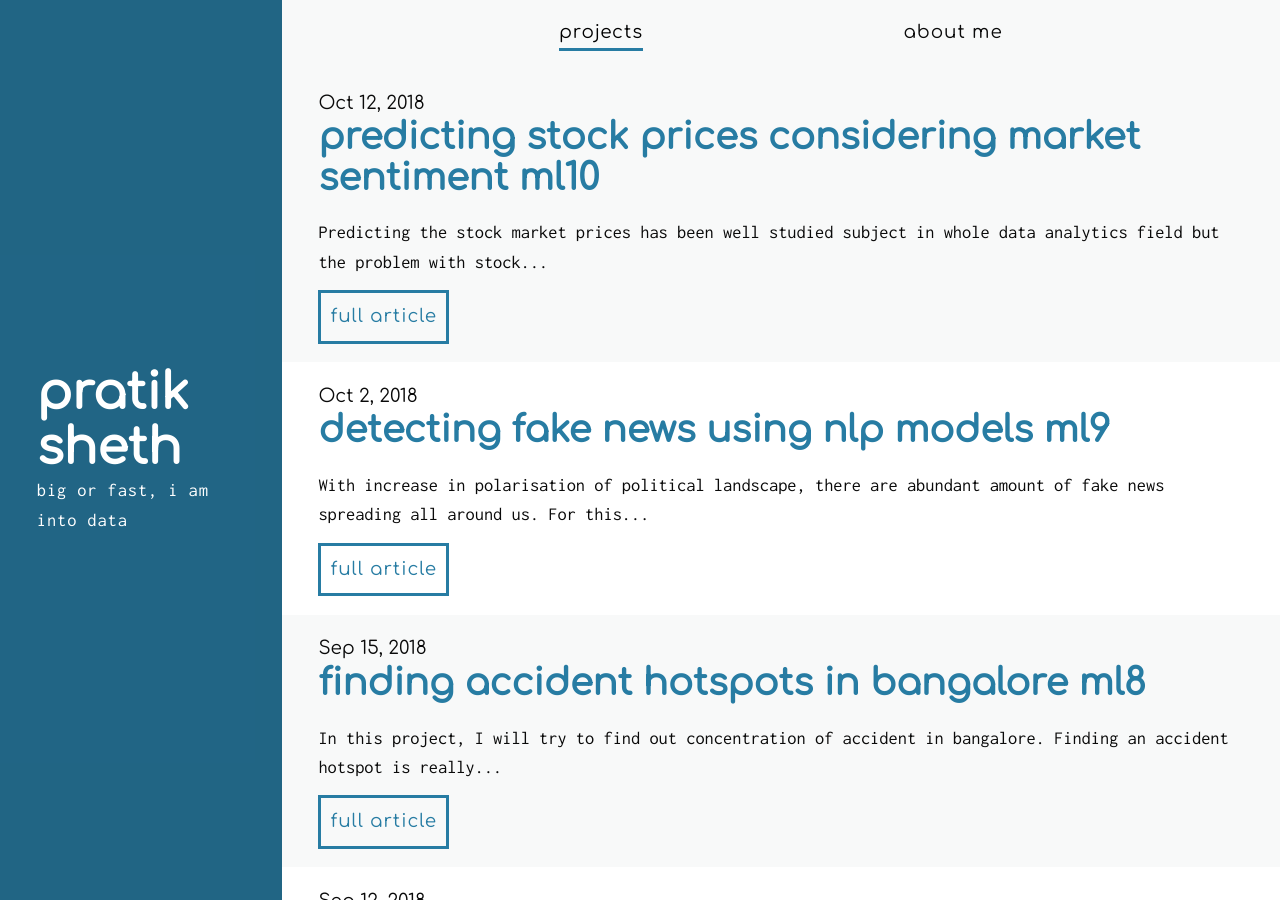
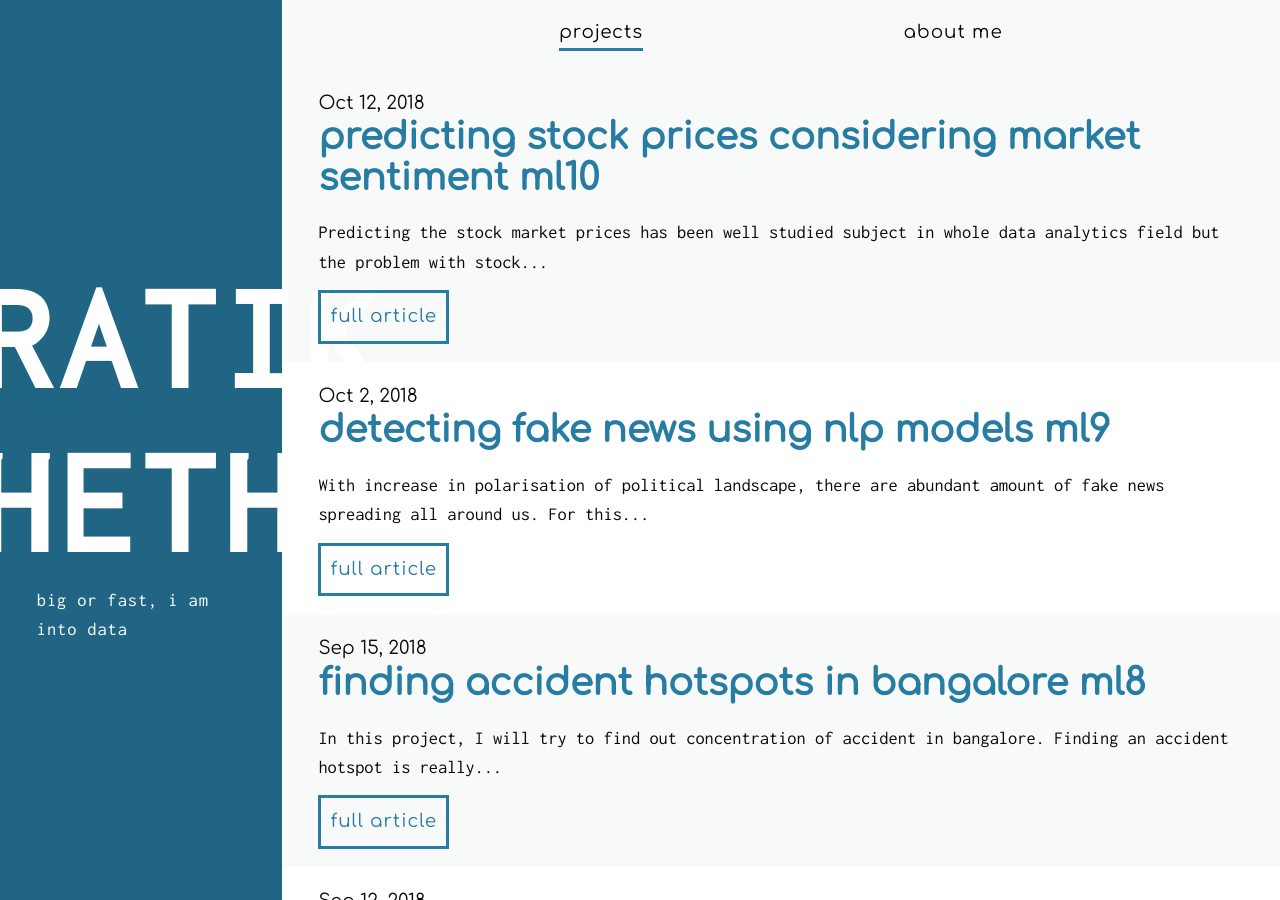
Before and after one commit to daftengineer/daftengineer.github.io, a Jekyll site: the page built from index.html, in a window 1280 px wide and 900 px high. Built offline with Jekyll 4.4.1, drawn with Linux system fonts in a browser that asks for light colours; nearby versions of some CDN libraries; the list of posts is cut into pages by our own code.

Commit message:
Update index.html

```diff
--- a/index.html
+++ b/index.html
@@ -8,7 +8,7 @@ layout: default
       {% endfor %}
     <div class="previews__container">
 
-      <h1>{{ site.title }}</h1>
+      <h1><span style="font-size:3em;">{{ site.title }}</span></h1>
       <span style="text-transform:lowercase;">Big or Fast, I am into Data</span>
     </div>
   </div>
```
